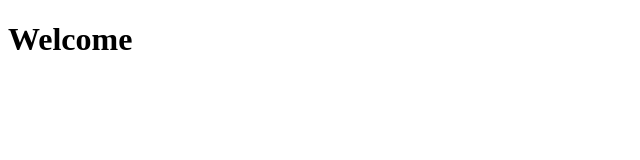
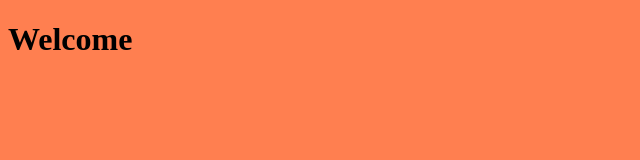
Before and after one commit to Train-the-Brain/qatraining, a plain HTML site: page index.html in a window 1280 px wide. Shown: the whole page, without its empty margins (0-640 px from the left). Drawn offline with Linux system fonts and the light colour scheme.

Commit message:
add styles

```diff
--- a/index.html
+++ b/index.html
@@ -5,6 +5,7 @@
     <meta http-equiv="X-UA-Compatible" content="IE=edge">
     <meta name="viewport" content="width=device-width, initial-scale=1.0">
     <title>Welcome</title>
+    <link rel="stylesheet" href="style.css">
 </head>
 <body>
     <h1>Welcome</h1>
--- /dev/null
+++ b/style.css
@@ -0,0 +1,3 @@
+body {
+    background-color: coral;
+}
```
